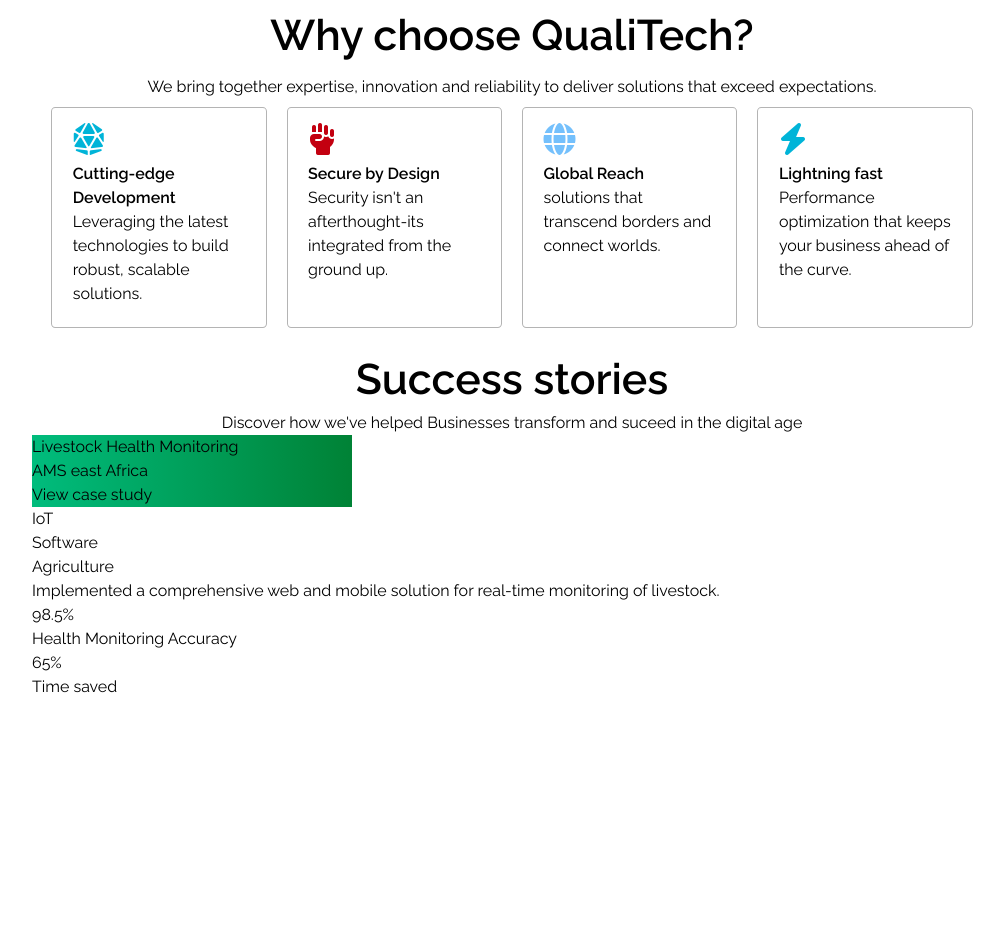
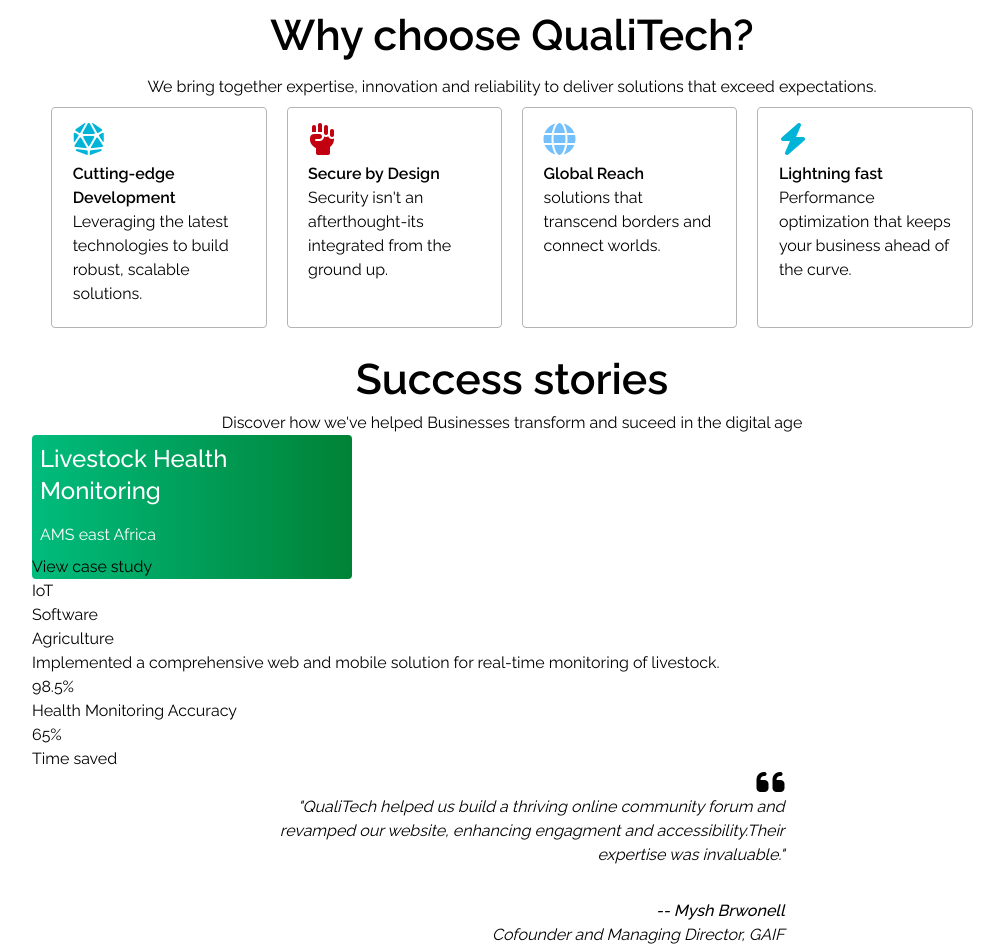
Before and after one commit to NDERI007/qualitech-htmlv, a plain HTML site: page index.html in a window 1280 px wide. Shown: the part 651-1598 px from the top of the page, without its empty margins (128-1132 px from the left). Before the commit the page ends 1350 px from the top, so only its background shows below. Drawn offline with nearby package versions, Linux system fonts and the light colour scheme.

Commit message:
little changes

```diff
--- a/addStyle.js
+++ b/addStyle.js
@@ -1,7 +1,9 @@
 const bdy = document.querySelector("body");
 bdy.classList.add(..."w-screen h-screen m-0 flex items-center".split(" "));
 const navbar = document.querySelector("nav");
-navbar.classList.add(..."flex items-center justify-end w-1/2 h-40".split(" "));
+navbar.classList.add(
+  ..."flex items-center justify-end w-1/2 h-40 pr-5".split(" ")
+);
 
 const header = document.querySelector(".header");
 header.classList.add(
@@ -38,7 +40,9 @@ jsec.classList.add(..."grid grid-cols-4 gap-5".split(" "));
 
 const story = document.querySelector(".first-story");
 story.classList.add(
-  ..."bg-linear-270 from-green-700 to-emerald-500 max-w-[25vw] min-h-[30px]".split(
+  ..."bg-linear-270 from-green-700 to-emerald-500 max-w-[25vw] min-h-[30px] cursor-pointer rounded-sm".split(
     " "
   )
 );
+
+const hidenav = document.querySelector("hideOnMobile");
--- a/index.html
+++ b/index.html
@@ -23,6 +23,13 @@
                 <li>Services</li>
                 <li>About</li>
                 <li>Contact</li>
+            </ul>
+            <ul class="hideOnMobile">
+                <li class="hideOnMobile"><a href="#pr">Products</a></li>
+                <li class="hideOnMobile"><a href="#se">Services</a></li>
+                <li class="hideOnMobile"><a href="#Co">Contact</a></li>
+                <li class="menu-button" onclick=showSidebar()><i class="fa-solid fa-bars-progress fa-2xl"
+                        style="color: #b4b4b4;"></i></li>
             </ul>
         </nav>
     </div>
@@ -73,8 +80,8 @@
             <h5>Success stories</h5>
             <p class="text-center p2">Discover how we've helped Businesses transform and suceed in the digital age</p>
             <div class="first-story">
-                <p>Livestock Health Monitoring</p>
-                <p>AMS east Africa</p><a href="#Info">View case study</a>
+                <p class="p-2 font-medium text-white text-2xl">Livestock Health Monitoring</p>
+                <p class="p-2 text-white">AMS east Africa</p><a href="#Info">View case study</a>
             </div>
             <div id="Info">
                 <ul>
@@ -93,6 +100,14 @@
                 </div>
             </div>
         </section>
+        <blockquote>
+            <i class="fa-solid fa-quote-left fa-2xl"></i>
+            <p class="pb-8">"QualiTech helped us build a thriving online community forum and revamped our website,
+                enhancing
+                engagment and accessibility.Their expertise was invaluable."</p>
+            <cite class="font-medium">-- Mysh Brwonell</cite>
+            <p>Cofounder and Managing Director, GAIF</p>
+        </blockquote>
     </main>
 
 </body>
--- a/style.css
+++ b/style.css
@@ -65,3 +65,10 @@ h5 {
     border: 1px solid #B4B4B4;
     border-radius: 2%;
 }
+
+blockquote {
+    max-width: 545px;
+    font-style: italic;
+    text-align: right;
+    margin: 0 auto 50px auto;
+}
```
